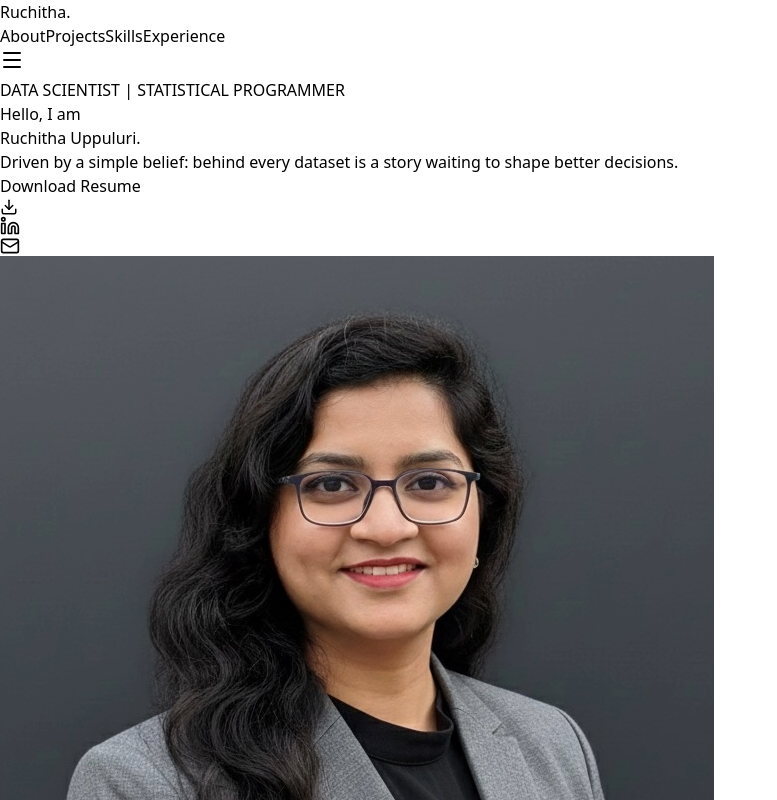
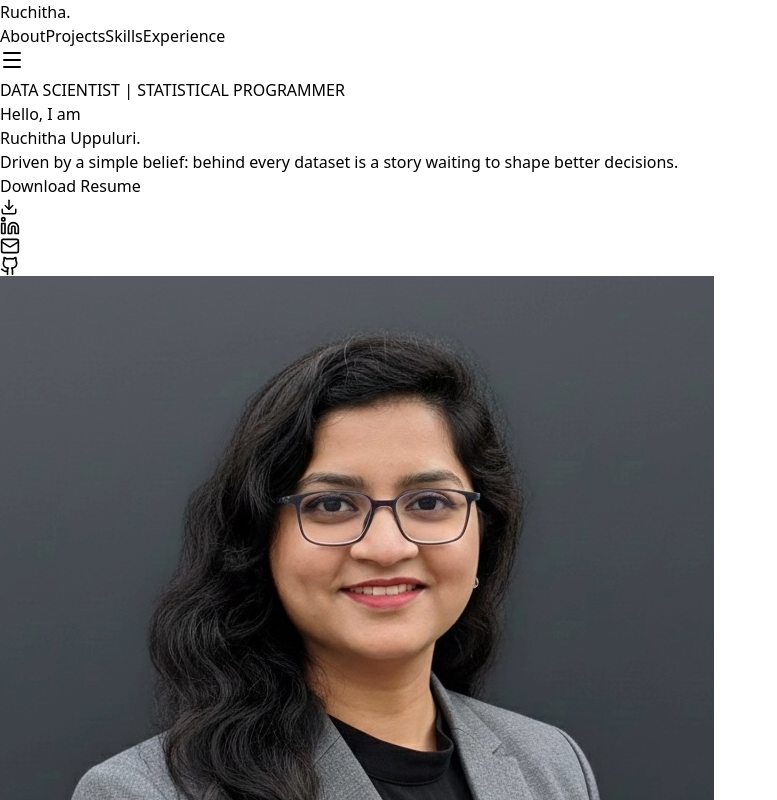
Before and after one commit to ruchitha-meenakshi/ruchitha-meenakshi.github.io, a React (Vite) app: page / in a window 1280 px wide. Shown: the top 800 px of the page, without its empty margins (0-777 px from the left). Built offline with nearby package versions, Linux system fonts and the light colour scheme.

Commit message:
Updated portfolio content

```diff
--- a/src/App.jsx
+++ b/src/App.jsx
@@ -183,6 +183,7 @@ const Portfolio = () => {
               <div className="flex gap-4">
                 <SocialBtn icon={<Linkedin size={20} />} href="https://linkedin.com/in/ruchithauppuluri" />
                 <SocialBtn icon={<Mail size={20} />} href="mailto:ruchithau@outlook.com" />
+                <SocialBtn icon={<Github size={20} />} href="https://github.com/ruchitha-meenakshi" />
               </div>
             </div>
           </div>
@@ -318,7 +319,7 @@ const Portfolio = () => {
               <h2 className="text-3xl md:text-4xl font-bold text-white mb-8 relative z-10">Technical Toolkit</h2>
 
               <div className="flex flex-wrap justify-center gap-3 relative z-10 max-w-3xl mx-auto">
-                 {['Python', 'R Language', 'SQL', 'Scikit-Learn', 'Git', 'Survival Analysis', 'TensorFlow', 'Excel', 'Pandas', 'NumPy', 'Streamlit'].map((skill) => (
+                 {['Python', 'R Language', 'SQL', 'Scikit-Learn', 'Git', 'Survival Analysis', 'PyTorch', 'Excel', 'Pandas', 'NumPy', 'Streamlit', 'LLM', 'Generative & Agentic AI', 'RAG', 'Langchain'].map((skill) => (
                    <div key={skill} className="px-6 py-3 bg-white/10 text-white rounded-2xl border border-white/10 hover:bg-white hover:text-slate-900 hover:scale-105 transition-all cursor-default font-medium backdrop-blur-sm">
                      {skill}
                    </div>
```
Also changed, not shown: 1 other file (tests, documents, lock files or other folders).
